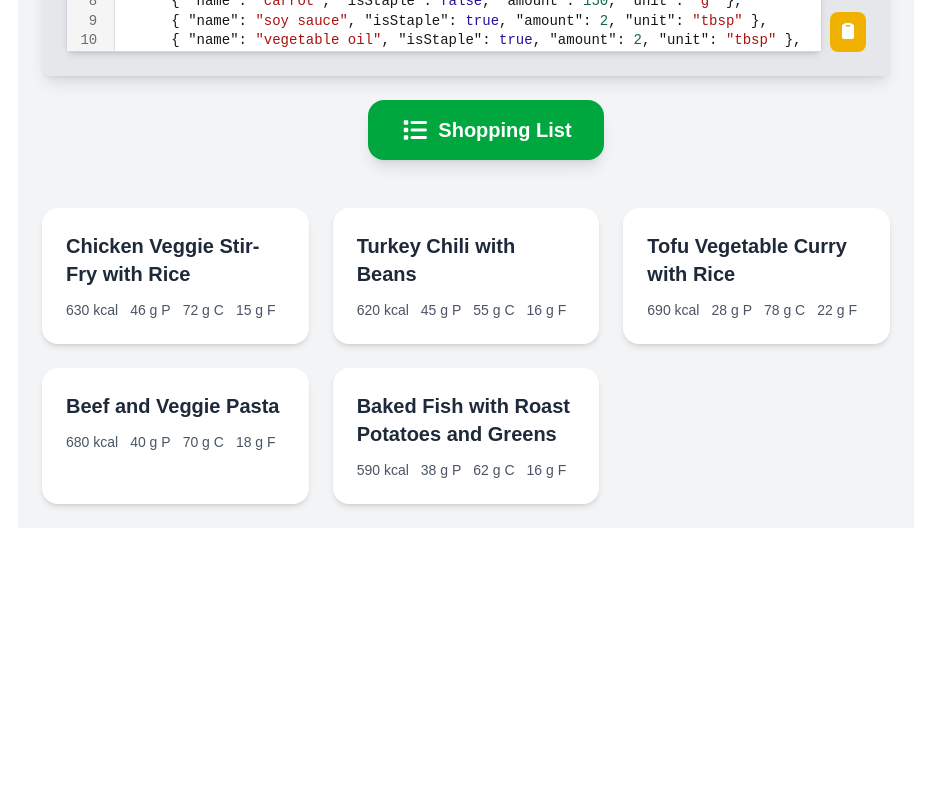
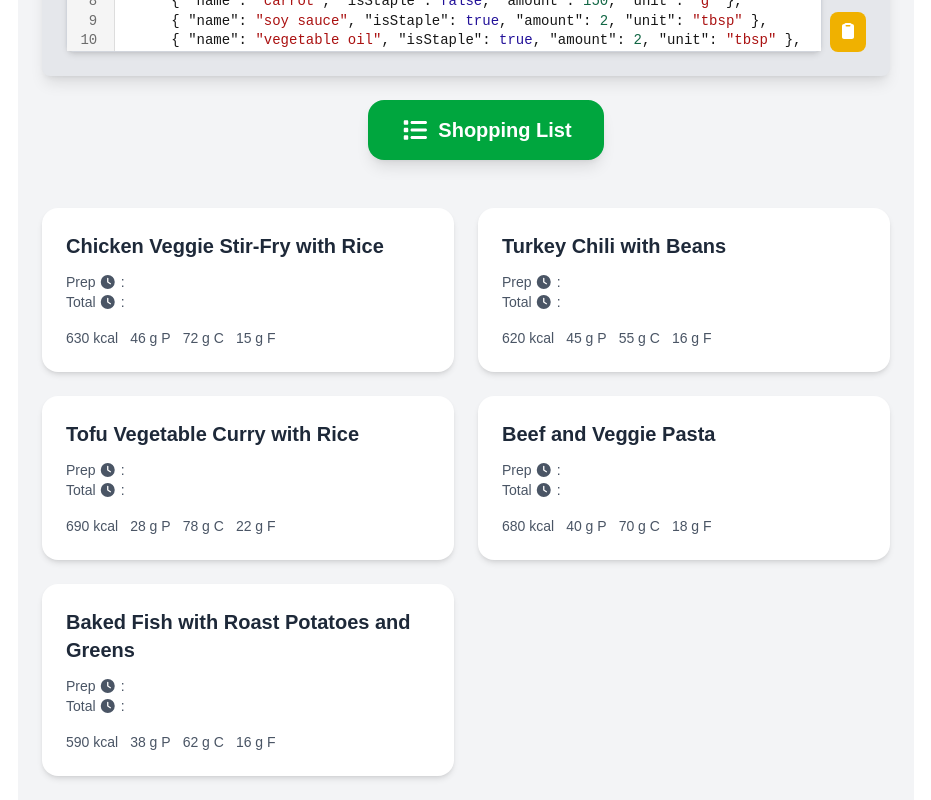
Before and after one commit to trithagoras/WebChef, a Next.js app: page / in a window 1280 px wide. Shown: the part 596-1396 px from the top of the page, without its empty margins (174-1105 px from the left). Before the commit the page ends 1124 px from the top, so only its background shows below. Built offline with nearby package versions, Linux system fonts and the light colour scheme.

Commit message:
include est. prep & total time for recipe

```diff
--- a/app/components/RecipeCard.tsx
+++ b/app/components/RecipeCard.tsx
@@ -1,6 +1,8 @@
 import { useState } from "react";
 import { Recipe } from "../framework/schema";
 import RecipeModal from "./RecipeModal";
+import { FontAwesomeIcon } from "@fortawesome/react-fontawesome";
+import { faClock } from "@fortawesome/free-solid-svg-icons";
 
 const RecipeCard = ({ recipe }: { recipe: Recipe }) => {
   const [isModalOpen, setIsModalOpen] = useState(false);
@@ -12,6 +14,10 @@ const RecipeCard = ({ recipe }: { recipe: Recipe }) => {
         className="p-6 bg-white rounded-2xl shadow-md cursor-pointer hover:shadow-xl hover:-translate-y-1 transition-all duration-300"
       >
         <h2 className="text-xl font-bold text-gray-800 mb-3">{recipe.name}</h2>
+        <div className="gap-3 text-sm text-gray-600 mb-4">
+          <p>Prep <FontAwesomeIcon icon={faClock} /> : {recipe.prepTime}</p>
+          <p>Total <FontAwesomeIcon icon={faClock} /> : {recipe.totalTime}</p>
+        </div>
         <div className="flex flex-wrap gap-3 text-sm text-gray-600">
           <span>{recipe.calories} kcal</span>
           <span>{recipe.protein} g P</span>
--- a/app/components/RecipeList.tsx
+++ b/app/components/RecipeList.tsx
@@ -103,7 +103,7 @@ const RecipeList = () => {
             setShowModal={setShowShoppingListModal}
             shoppingList={shoppingList}
           />
-          <div className="grid gap-6 sm:grid-cols-2 lg:grid-cols-3 mt-6">
+          <div className="grid gap-6 lg:grid-cols-2 mt-6">
             {recipes.map(r => (
               <RecipeCard key={r.name} recipe={r} />
             ))}
--- a/app/components/RecipeModal.tsx
+++ b/app/components/RecipeModal.tsx
@@ -1,5 +1,7 @@
 import { Recipe } from "../framework/schema";
 import { Dispatch, SetStateAction } from "react";
+import { FontAwesomeIcon } from "@fortawesome/react-fontawesome";
+import { faClock } from "@fortawesome/free-solid-svg-icons";
 import { useCookingMode } from "./CookingModeContext";
 import Modal from "./Modal";
 
@@ -27,6 +29,11 @@ const RecipeModal = ({ recipe, isModalOpen, setIsModalOpen }: RecipeModalProps)
             <div className="relative w-11 h-6 bg-gray-200 rounded-full peer peer-checked:bg-blue-600 after:absolute after:top-[2px] after:start-[2px] after:w-5 after:h-5 after:bg-white after:rounded-full after:transition-all peer-checked:after:translate-x-full"></div>
             <span className="ms-3 text-sm font-medium text-gray-900">Cooking mode</span>
         </label>
+
+        <div className="gap-3 text-sm text-gray-600 mb-4">
+          <p>Prep <FontAwesomeIcon icon={faClock} /> : {recipe.prepTime}</p>
+          <p>Total <FontAwesomeIcon icon={faClock} /> : {recipe.totalTime}</p>
+        </div>
 
         <div className="text-gray-700 mb-4">
             <div className="flex flex-wrap gap-x-4 gap-y-1 text-sm text-gray-600">
--- a/app/framework/schema.ts
+++ b/app/framework/schema.ts
@@ -12,6 +12,8 @@ export interface Recipe {
     carbs: number,
     fat: number,
     calories: number,
+    prepTime: string,
+    totalTime: string,
     steps: string[]
 }
 
@@ -29,6 +31,7 @@ export const masterQuery = `Generate 5 cheap & healthy dinner ideas (for 2 ppl).
 - Include solid protein source (preferred meats: beef, chicken, pork, fish, tofu; turkey mince OK; veg OK)
 - Balanced macros (P, C, F)
 - Est. macros/serving (P, C, F in g, kcal)
+- Est. prep & total time to make meal (as a string, e.g. '30 minutes', '1 hour', etc.)
 - Avoid rare/1-use/expensive ingredients
 
 Output JSON only:
@@ -40,6 +43,8 @@ Output JSON only:
     carbs: number,
     fat: number,
     calories: number,
+    prepTime: string,
+    totalTime: string,
     steps: [string]
   }
 ]
```
